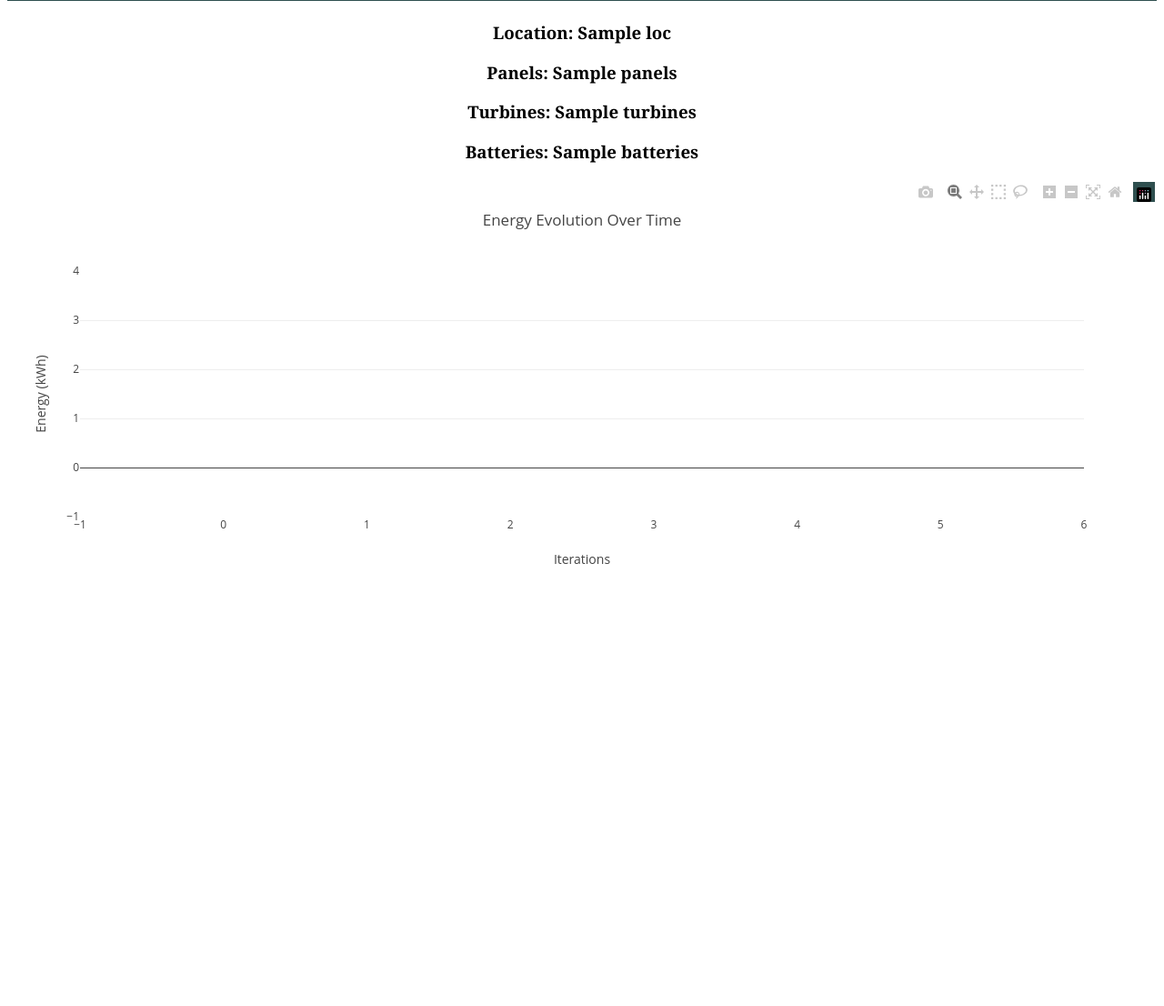
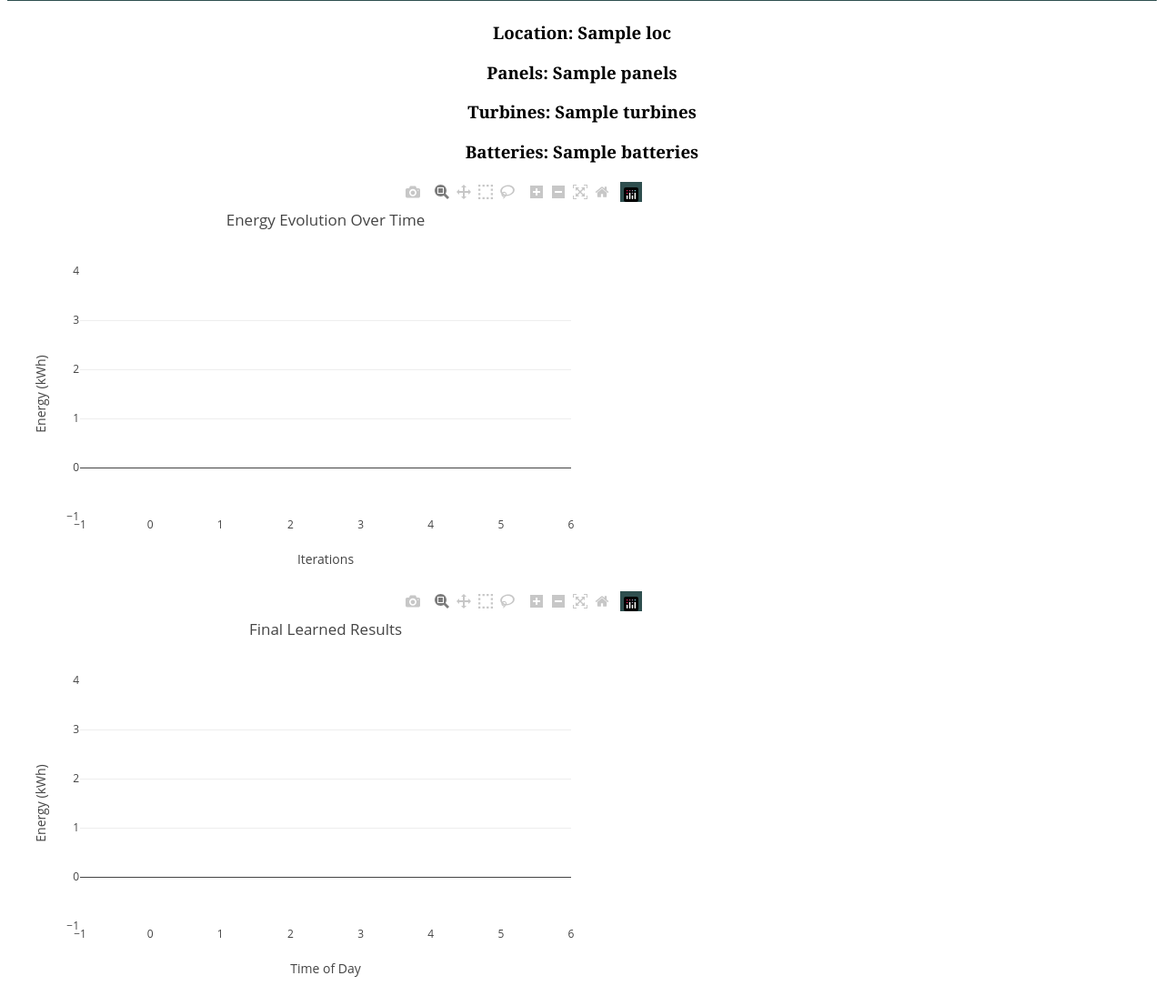
Before and after one commit to sneha-desai/EnergyForGood, a Flask app: template templates/results.html in a window 1280 px wide. Shown: the part 141-1247 px from the top of the page at 91% size. Before the commit the page ends 761 px from the top, so only its background shows below. Run offline with Flask 2, Linux system fonts and the light colour scheme; the template is opened without the code that fills it: most values are stand-ins (such as "Sample title", 1, 10 or a date in 2020); some libraries are stand-ins or nearby versions.

Commit message:
added stuff

```diff
--- a/app.py
+++ b/app.py
@@ -35,11 +35,7 @@ def results():
       turbines = request.form['turbines']
       batteries = request.form['batteries']
 
-      x_list, y_list = main_function(location, int(panels), int(turbines), int(batteries))
-
-      for i in range(len(y_list)):
-          for j in range(len(y_list[0])):
-              y_list[i][j] = int(y_list[i][j])
+      x_list, y_list, x_list_final, y_list_final = main_function(location, int(panels), int(turbines), int(batteries))
 
       y_1 = y_list[0]
       y_2 = y_list[1]
@@ -47,8 +43,17 @@ def results():
       y_4 = y_list[3]
       y_5 = y_list[4]
 
+      y_1_final = y_list_final[0]
+      y_2_final = y_list_final[1]
+      y_3_final = y_list_final[2]
+      y_4_final = y_list_final[3]
+
       return render_template("results.html", loc=location, panels=panels, turbines=turbines, batteries=batteries,
-                             x_list=json.dumps(x_list), y_1=json.dumps(y_1), y_2=json.dumps(y_2), y_3=json.dumps(y_3),y_4=json.dumps(y_4),y_5=json.dumps(y_5))
+                             x_list=json.dumps(x_list), y_1=json.dumps(y_1), y_2=json.dumps(y_2), y_3=json.dumps(y_3),
+                             y_4=json.dumps(y_4),y_5=json.dumps(y_5),
+                             x_list_final = json.dumps(x_list_final), y_1_final = json.dumps(y_1_final),
+                             y_2_final = json.dumps(y_2_final), y_3_final = json.dumps(y_3_final),
+                             y_4_final = json.dumps(y_4_final))
    else:
       location = request.args.get('location')
       return render_template("results.html", loc=location)
--- a/main.py
+++ b/main.py
@@ -86,7 +86,6 @@ def main():
             total_solar_energy = 0
             total_wind_energy = 0
             total_grid_energy = 0
-            total_battery_stored = 0
             total_battery_used = 0
 
             for i in range(num_time_states):
@@ -166,7 +165,6 @@ def main():
     energyList.append(battstorageList)
     energyList.append(battusedList)
 
-
     plots.multiBarPlot(list(range(len(solarList))), energyList, colors=['b', 'g', 'r', 'purple', 'gray'], ylabel="Energy (kWh)",
                  title="Evolution of Energy Use", legends=["Solar Energy",  "Wind Energy", "Fossil Fuel Energy", "Battery Storage", "Battery Usage"])
 
--- a/model/environment.py
+++ b/model/environment.py
@@ -73,7 +73,9 @@ class EnergyEnvironment:
         negative_reward = abs(solar_energy_called - solar_energy_produced) + \
                           abs(grid_energy_called - grid_energy_produced) + \
                           abs(wind_energy_called - wind_energy_produced) + \
+                          abs(grid_energy_called) + \
                           abs(energy_demand - output)
+
         positive_reward = abs(solar_energy_produced) + abs(wind_energy_produced) + abs(battery_used)
 
         self.reward = positive_reward - negative_reward
--- a/model/house.py
+++ b/model/house.py
@@ -17,10 +17,10 @@ class House:
             "battery": 10
         }
 
-        self.energy_demand = [7.0, 8.0, 6.0, 7.0]
+        self.energy_demand = [6.12, 7.68, 7.90, 8.29]
 
     def solar_multiplier(self, array):
-        array = [float(x * 0.15 * 1.6) for x in array]
+        array = [float(x * 0.15 * 1.6 / 2.0) for x in array]
         return array
 
     def get_caps(self, resource_type):
--- a/model/producer.py
+++ b/model/producer.py
@@ -15,6 +15,7 @@ class EnergyProducer(object):
     def output(self, quantity, prob=1):
         if self.resource_type == "solar" or self.resource_type == "wind":
             energy_produced = min(quantity, self.capacity[0]*prob)*self.number
+            # print("LOOK HERE!!!!!!!!!!!!!! Capacity:", self.capacity[0]*prob*self.number, "Quantity: ", quantity)
         else:
             energy_produced = min(quantity, self.capacity*prob)*self.number
         return energy_produced
--- a/static/style.css
+++ b/static/style.css
@@ -36,3 +36,7 @@ div.transbox {
     opacity: 0.6;
     filter: alpha(opacity=60); /* For IE8 and earlier */
 }
+
+#myDiv, #myDiv2 {
+    display: inline;
+}
--- a/templates/results.html
+++ b/templates/results.html
@@ -49,7 +49,7 @@
      {
         x: {{x_list}},
         y: {{y_4}},
-        name: 'battery stored',
+        name: 'Battery Stored',
         type: 'bar'
     };
 
@@ -57,7 +57,7 @@
      {
         x: {{x_list}},
         y: {{y_5}},
-        name: 'battery used',
+        name: 'Battery Used',
         type: 'bar'
     };
     var data = [trace1, trace2, trace3, trace4, trace5];
@@ -65,4 +65,50 @@
         xaxis:{ title: 'Iterations'}, yaxis:{title: 'Energy (kWh)'}};
     Plotly.newPlot('myDiv', data, layout);
   </script>
+
+  <div id="myDiv2"></div>
+  <script>
+    console.log({{x_list_final}})
+    var trace1 = {
+        x: {{x_list_final}},
+        y: {{y_1_final}},
+        name: 'Solar Energy',
+        type: 'bar'
+    };
+
+     var trace2 = {
+        x: {{x_list_final}},
+        y: {{y_2_final}},
+        name: 'Wind Energy',
+        type: 'bar'
+    };
+
+     var trace3 =
+     {
+        x: {{x_list_final}},
+        y: {{y_3_final}},
+        name: 'Fossil Fuel Energy',
+        type: 'bar'
+    };
+
+      var trace4 =
+     {
+        x: {{x_list_final}},
+        y: {{y_4_final}},
+        name: 'Battery Used',
+        type: 'bar'
+    };
+
+     <!--var trace5 =-->
+     <!--{-->
+        <!--x: {{x_list_final}},-->
+        <!--y: {{y_5_final}},-->
+        <!--name: 'Battery Used',-->
+        <!--type: 'bar'-->
+    <!--};-->
+    var data = [trace1, trace2, trace3, trace4];
+    var layout = {barmode: 'group', title:'Final Learned Results',
+        xaxis:{ title: 'Time of Day'}, yaxis:{title: 'Energy (kWh)'}};
+    Plotly.newPlot('myDiv2', data, layout);
+  </script>
 </body>
```
Also changed, not shown: main_page.py (+35 -4 lines), utils/plots.py (+17 -0 lines).
